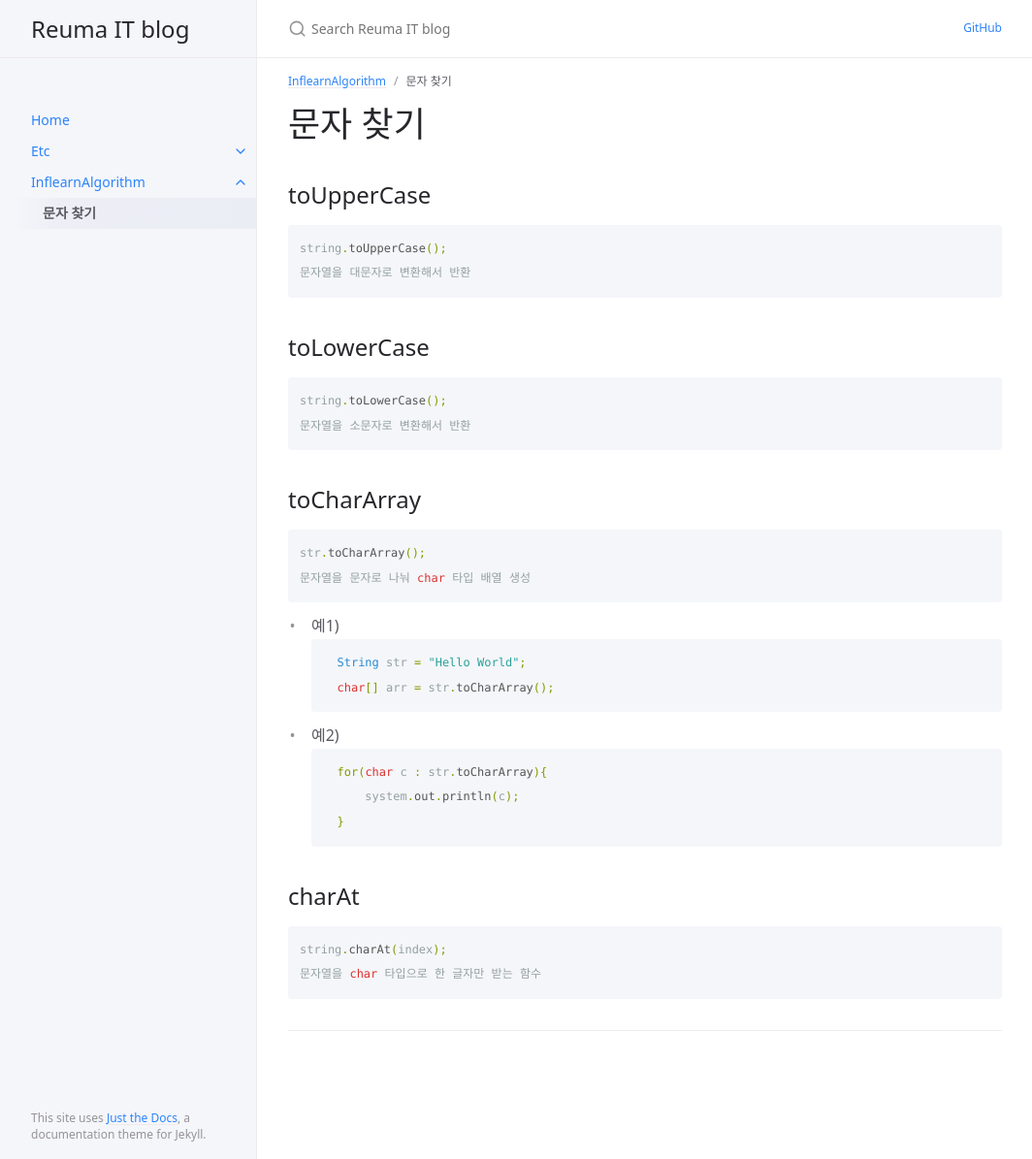
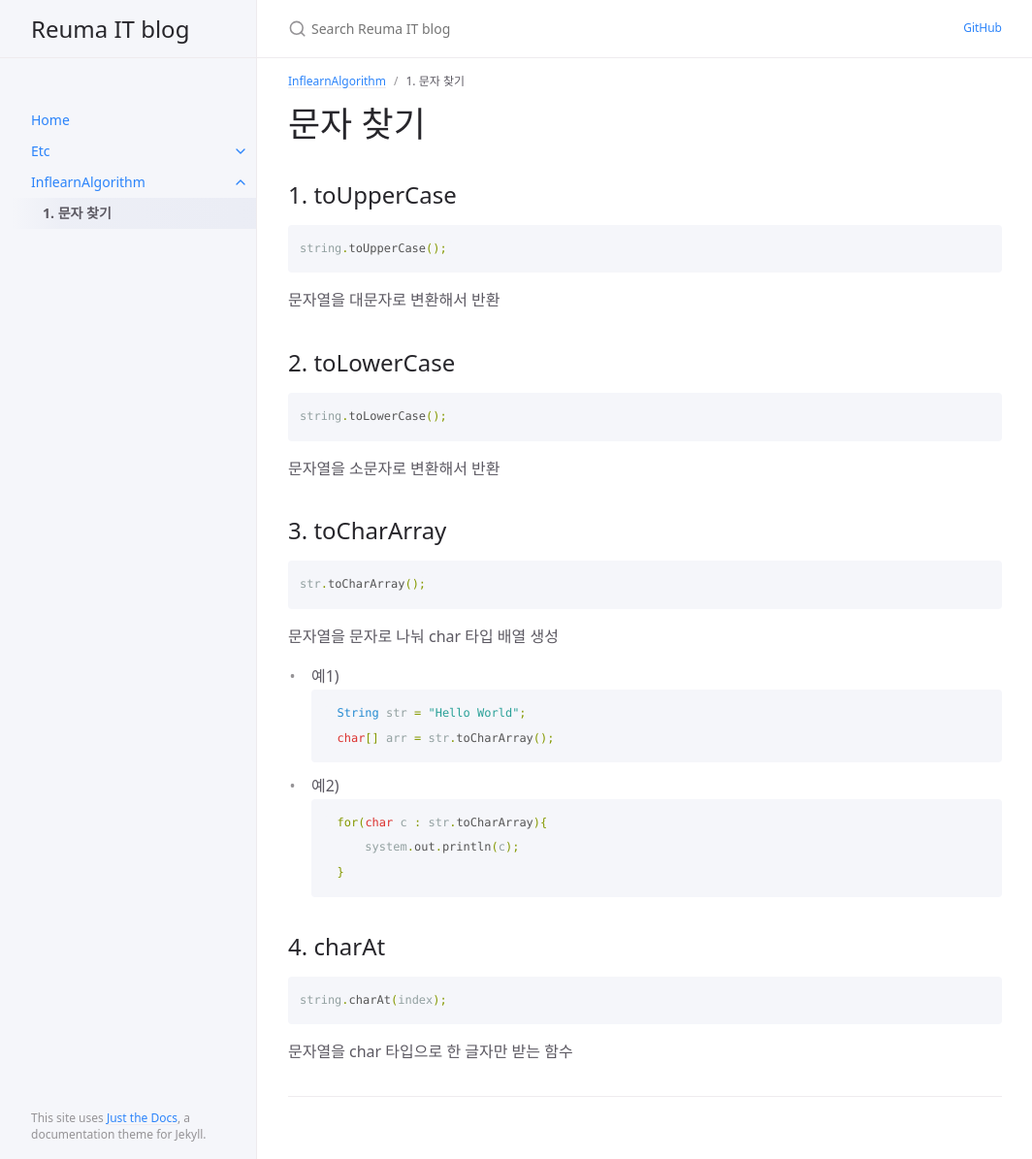
Before and after one commit to AReuma/AReuma.github.io, a Jekyll site: the page built from docs/InflearnAlgorithm/Section1_1.md, in a window 1280 px wide and 1195 px high. Shown: the whole window at 97% size, without its empty margins (107-1171 px from the left). Built offline with Jekyll 4.4.1, drawn with Linux system fonts in a browser that asks for light colours.

Commit message:
문자 찾기

````diff
--- a/docs/InflearnAlgorithm/Section1_1.md
+++ b/docs/InflearnAlgorithm/Section1_1.md
@@ -1,29 +1,33 @@
 ---
 layout: default
-title: 문자 찾기
+title: 1. 문자 찾기
 parent: InflearnAlgorithm
 ---
 
 # 문자 찾기
 
 
-## toUpperCase
+## 1. toUpperCase
+
 ``` java
 string.toUpperCase();
-문자열을 대문자로 변환해서 반환
 ```
 
-## toLowerCase
+  문자열을 대문자로 변환해서 반환
+
+## 2. toLowerCase
 ``` java
 string.toLowerCase();
-문자열을 소문자로 변환해서 반환
 ```
 
-## toCharArray
+문자열을 소문자로 변환해서 반환
+
+## 3. toCharArray
 ``` java
 str.toCharArray();
+```
+
 문자열을 문자로 나눠 char 타입 배열 생성
-```
 
 - 예1)
     ``` java
@@ -38,8 +42,9 @@ str.toCharArray();
     }
     ~~~
 
-## charAt
+## 4. charAt
 ``` java
 string.charAt(index);
+```
+
 문자열을 char 타입으로 한 글자만 받는 함수
-```
````
